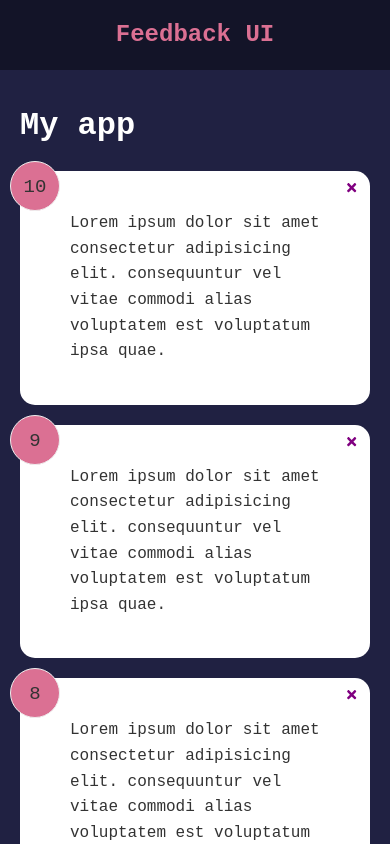
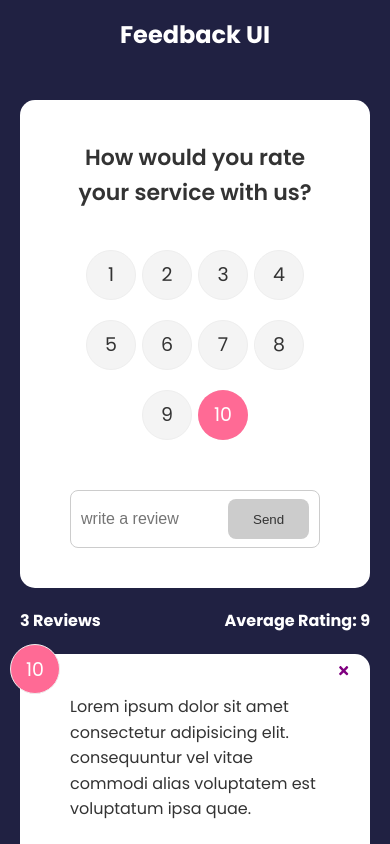
Before and after one commit to mehak2299/feedbackui, a React (Create React App) app: page / in a window 390 px wide. Shown: the top 844 px of the page. Built offline with nearby package versions, Linux system fonts and the light colour scheme.

Commit message:
FeedBackForm,FeedbackAddFunctionality

```diff
--- a/package.json
+++ b/package.json
@@ -10,6 +10,7 @@
     "react-dom": "^18.3.1",
     "react-icons": "^5.3.0",
     "react-scripts": "5.0.1",
+    "uuid": "^11.0.3",
     "web-vitals": "^2.1.4"
   },
   "scripts": {
--- a/src/App.css
+++ b/src/App.css
@@ -1,39 +1,49 @@
+@import url('https://fonts.googleapis.com/css2?family=Poppins:wght@400;600;700&display=swap');
 
-*{
+* {
   box-sizing: border-box;
   margin: 0;
-  padding:0;
+  padding: 0;
 }
 
-body{
-  font-family: 'Courier New', Courier, monospace;
+body {
+  font-family: 'Poppins', sans-serif;
   background-color: #202142;
   color: #fff;
   line-height: 1.6;
 }
+
+ul {
+  list-style: none;
+}
+
 .container {
   max-width: 768px;
   margin: auto;
   padding: 0 20px;
 }
+
 header {
   height: 70px;
   width: 100%;
   display: flex;
-  color: palevioletred;
   justify-content: space-between;
   align-items: center;
   margin-bottom: 30px;
-  background-color:  rgb(0,0, 0,0.4);
 }
-.card{
+
+.card {
   background-color: #fff;
-  color:#333;
+  color: #333;
   border-radius: 15px;
   padding: 40px 50px;
   margin: 20px 0;
   position: relative;
+}
 
+.card.reverse {
+  background-color: rgba(0, 0, 0, 0.4);
+  color: #fff;
 }
 
 .card h2 {
@@ -41,15 +51,18 @@ header {
   font-weight: 600;
   text-align: center;
 }
-.num-display {
-  position: absolute;
-  top: -10px;
-  left: -10px;
+
+.rating {
+  display: flex;
+  align-items: center;
+  justify-content: space-around;
+  margin: 30px 0 40px;
 }
 
+.rating li,
 .num-display {
-  /* position: relative; */
-  background:palevioletred;
+  position: relative;
+  background: #f4f4f4;
   width: 50px;
   height: 50px;
   padding: 10px;
@@ -59,15 +72,159 @@ header {
   border: 1px #eee solid;
   transition: 0.3s;
 }
-.card.reverse{
-  background-color: rgb(0,0, 0,0.4);
+
+.rating li label {
+  position: absolute;
+  top: 50%;
+  left: 50%;
+  width: 50px;
+  height: 50px;
+  padding: 10px;
+  border-radius: 50%;
+  transform: translate(-50%, -50%);
+  cursor: pointer;
+}
+
+.rating li:hover,
+.num-display {
+  background: #ff6a95;
   color: #fff;
 }
-.close{
+
+[type='radio'] {
+  opacity: 0;
+}
+
+[type='radio']:checked ~ label {
+  background: #ff6a95;
+  color: #fff;
+}
+
+.input-group {
+  display: flex;
+  flex-direction: row;
+  border: 1px solid #ccc;
+  padding: 8px 10px;
+  border-radius: 8px;
+}
+
+input {
+  flex-grow: 2;
+  border: none;
+  font-size: 16px;
+}
+
+input:focus {
+  outline: none;
+}
+
+.feedback-stats {
+  color: #fff;
+  display: flex;
+  justify-content: space-between;
+  align-items: center;
+}
+
+.num-display {
+  position: absolute;
+  top: -10px;
+  left: -10px;
+}
+
+.close,
+.edit {
+  position: absolute;
   top: 10px;
-  position: absolute;
-  right: 12px;
+  right: 20px;
+  cursor: pointer;
   background: none;
   border: none;
+}
+
+.edit {
+  right: 40px;
+}
+
+.btn {
+  color: #fff;
+  border: 0;
+  border-radius: 8px;
+  color: #fff;
+  width: 100px;
+  height: 40px;
   cursor: pointer;
 }
+
+.btn-primary {
+  background-color: #202142;
+}
+
+.btn-secondary {
+  background: #ff6a95;
+}
+
+.btn:hover {
+  transform: scale(0.98);
+  opacity: 0.9;
+}
+
+.btn:disabled {
+  background-color: #cccccc;
+  color: #333;
+  cursor: auto;
+}
+
+.btn:disabled:hover {
+  transform: scale(1);
+  opacity: 1;
+}
+
+.message {
+  padding-top: 10px;
+  text-align: center;
+  color: rebeccapurple;
+}
+
+/* FIX: Remove position: absolute to keep about icon at the bottom of the
+ * document */
+.about-link {
+  display: flex;
+  justify-content: flex-end;
+}
+
+/* FIX: Remove position: absolute to keep about icon at the bottom of the
+ * document */
+.about-link a {
+  color: #fff;
+  cursor: pointer;
+}
+
+.about-link a:hover {
+  color: #ff6a95;
+}
+
+.about h1 {
+  margin-bottom: 20px;
+}
+
+.about p {
+  margin: 10px 0;
+}
+
+@media (max-width: 600px) {
+  .rating li {
+    margin: 10px 3px;
+  }
+
+  .rating {
+    display: flex;
+    align-items: center;
+    justify-content: center;
+    flex-wrap: wrap;
+    margin: 30px 0 40px;
+  }
+
+  .input-group input {
+    width: 80%;
+  }
+}
--- a/src/App.js
+++ b/src/App.js
@@ -6,14 +6,15 @@ import React, { useState } from 'react'
 import Feedback_Item from './Components/Feedback_Item';
 import FeedbackData from './Data/FeedbackData';
 import Feedback_List from './Components/Feedback_List';
+import FeedbackStats from './Components/FeedbackStats';
+import FeedbackForm from './Components/FeedbackForm';
+
 function App() {
-  const [Feedback,setFeedback]=useState(FeedbackData)
+  const [Feedback, setFeedback] = useState(FeedbackData)
   const handleDelete = (id) => {
-    if(window.confirm("Are you sure want to delete?"))
-    {
-    const one=Feedback.filter((item)=>{
-        if(item.id!=id)
-        {
+    if (window.confirm("Are you sure want to delete?")) {
+      const one = Feedback.filter((item) => {
+        if (item.id != id) {
           return item
         }
       })
@@ -22,12 +23,18 @@ function App() {
     }
 
   }
+  const handleData=(value)=>{
+     console.log("App",value)
+     const one=[...Feedback,value]
+     setFeedback(one)
+  }
   return (
     <div>
-    <Header title={'Feedback UI'}/>
+      <Header title={'Feedback UI'} />
       <div className='container'>
-      <h1>My app</h1>
-      <Feedback_List FeedbackData={Feedback} handleDelete={handleDelete}/>
+        <FeedbackForm handleData={handleData}/>
+        <FeedbackStats FeedbackData={Feedback} />
+        <Feedback_List FeedbackData={Feedback} handleDelete={handleDelete} />
       </div>
     </div>
   );
--- /dev/null
+++ b/src/Components/Button.js
@@ -0,0 +1,25 @@
+
+import React, { version } from 'react'
+import PropTypes from 'prop-types'
+import { isDisabled } from '@testing-library/user-event/dist/utils'
+
+export default function Button({children,version,type,isDisabled}) {
+  return (
+    <button type={type} disabled={isDisabled} className={`btn btn-${version}`}>{children}</button>
+
+  )
+}
+
+Button.defaultProps={
+    version:'primary',
+    type:'button',
+    isDisabled:'false'
+}
+
+Button.propTypes={
+    children:PropTypes.node.isRequired,
+    version:PropTypes.string,
+    type:PropTypes.string,
+    isDisabled:PropTypes.bool
+
+}
--- /dev/null
+++ b/src/Components/FeedbackForm.js
@@ -0,0 +1,59 @@
+import React, { useState } from 'react'
+import Card from './Card'
+import RatingSelect from './RatingSelect'
+import Button from './Button'
+export default function FeedbackForm({handleData}) {
+    const [text, setText] = useState('')
+    const [btnDisabled, setBtnDisabled] = useState(true)
+    const [message, setMessage] = useState('')
+    const[rating,setRating]=useState()
+    const handleTextChange = (e) => {
+        if (text === '') {
+            setBtnDisabled(true)
+            setMessage(null)
+        }
+        else if (text !== '' && text.trim().length < 10) {
+            setBtnDisabled(true)
+            setMessage("Text must be at least 10 characters")
+        }
+        else {
+            setBtnDisabled(false)
+            setMessage(null)
+        }
+        setText(e.target.value)
+    }
+    const handleRating=(rating)=>{
+         console.log("FeedbackForm",rating)
+         setRating(rating)
+    }
+    const handleSubmit=(e)=>{
+        e.preventDefault()
+        if(text.trim().length>=10)
+        {
+            const newFeedback={
+                text,
+                rating
+            }
+            console.log(newFeedback)
+            handleData(newFeedback)
+            setText(' ')
+
+        }
+
+    }
+    return (
+        <Card>
+            <form onSubmit={handleSubmit}>
+                <h2>
+                    How would you rate your service with us?
+                </h2>
+                <RatingSelect handleRating={handleRating}/>
+                <div className="input-group">
+                    <input type='text' placeholder='write a review' onChange={handleTextChange} value={text}></input>
+                    <Button type='submit' version='secondary' isDisabled={btnDisabled} >Send</Button>
+                </div>
+                {message && <div className='message'>{message}</div>}
+            </form>
+        </Card>
+    )
+}
--- /dev/null
+++ b/src/Components/FeedbackStats.js
@@ -0,0 +1,27 @@
+import React from 'react'
+import PropTypes from 'prop-types'
+export default function FeedbackStats({FeedbackData}) {
+    const AverageRating=()=>{
+        let average=FeedbackData.reduce((acc,curr)=>{
+               return acc+curr.rating
+        },0)
+        if(FeedbackData.length===0)
+        {
+            return 0;
+        }
+        else{
+        let avg= average/FeedbackData.length;
+        return avg=avg.toFixed(1).replace(/[.,]0$/,'');
+        }
+
+    }
+    return (
+    <div className='feedback-stats'>
+        <h4>{FeedbackData.length} Reviews</h4>
+        <h4>Average Rating:  {AverageRating()}</h4>
+    </div>
+  )
+}
+FeedbackStats.propTypes = {
+    FeedbackData: PropTypes.array.isRequired,
+}
--- /dev/null
+++ b/src/Components/RatingSelect.js
@@ -0,0 +1,133 @@
+import React, { useState } from 'react'
+export default function RatingSelect({ handleRating }) {
+    const [selected, setSelected] = useState(10)
+
+    const handleChange = (e) => {
+        setSelected(+e.currentTarget.value)
+        handleRating(+e.currentTarget.value)
+    }
+    return (
+        <ul className='rating'>
+            <li>
+                <input
+                    type='radio'
+                    id='num1'
+                    value='1'
+                    name='rating'
+                    onChange={handleChange}
+                    checked={selected === 1}
+                />
+                <label htmlFor='num1'>1</label>
+            </li>
+            <li>
+                <input
+                    type='radio'
+                    id='num2'
+                    value='2'
+                    name='rating'
+                    onChange={handleChange}
+                    checked={selected === 2}
+                />
+                <label htmlFor='num2'>2</label>
+
+            </li>
+            <li>
+                <input
+                    type='radio'
+                    id='num3'
+                    name='rating'
+                    value='3'
+                    onChange={handleChange}
+                    checked={selected === 3}
+                />
+                <label htmlFor='num3'>3</label>
+
+            </li>
+
+            <li>
+                <input
+                    type='radio'
+                    id='num4'
+                    name='rating'
+                    value='4'
+                    onChange={handleChange}
+                    checked={selected === 4}
+                />
+                <label htmlFor='num4'>4</label>
+
+            </li>
+            <li>
+                <input
+                    type='radio'
+                    id='num5'
+                    name='rating'
+                    value='5'
+                    onChange={handleChange}
+                    checked={selected === 5}
+                />
+                <label htmlFor='num5'>5</label>
+
+            </li>
+            <li>
+                <input
+                    type='radio'
+                    id='num6'
+                    name='rating'
+                    value='6'
+                    onChange={handleChange}
+                    checked={selected === 6}
+                />
+                <label htmlFor='num6'>6</label>
+
+            </li>
+            <li>
+                <input
+                    type='radio'
+                    id='num7'
+                    name='rating'
+                    value='7'
+                    onChange={handleChange}
+                    checked={selected === 7}
+                />
+                <label htmlFor='num7'>7</label>
+
+            </li>
+            <li>
+                <input
+                    type='radio'
+                    id='num8'
+                    name='rating'
+                    value='8'
+                    onChange={handleChange}
+                    checked={selected === 8}
+                />
+                <label htmlFor='num8'>8</label>
+
+            </li>
+            <li>
+                <input
+                    type='radio'
+                    id='num9'
+                    name='rating'
+                    value='9'
+                    onChange={handleChange}
+                    checked={selected === 9}
+                />
+                <label htmlFor='num9'>9</label>
+
+            </li>
+            <li>
+                <input
+                    type='radio'
+                    id='num10'
+                    name='rating'
+                    value='10'
+                    onChange={handleChange}
+                    checked={selected === 10}
+                />
+                <label htmlFor='num10'>10</label>
+
+            </li>
+        </ul>
+    )
+}
```
Also changed, not shown: 1 other file (tests, documents, lock files or other folders). Lines whose indentation alone changed are shown as unchanged.
